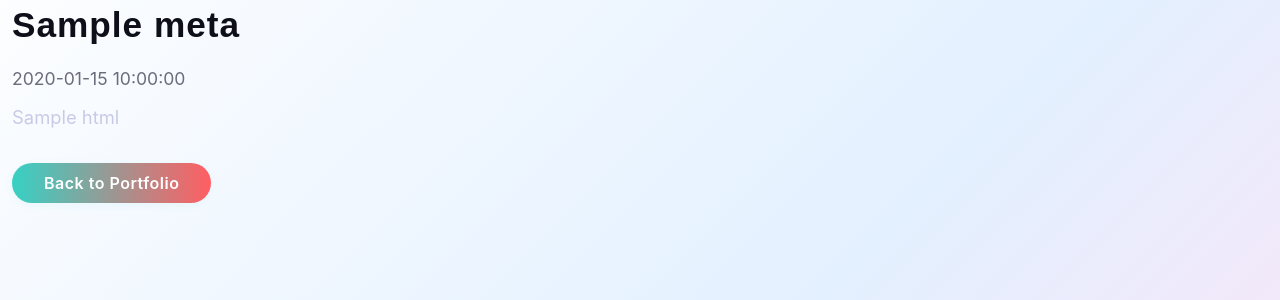
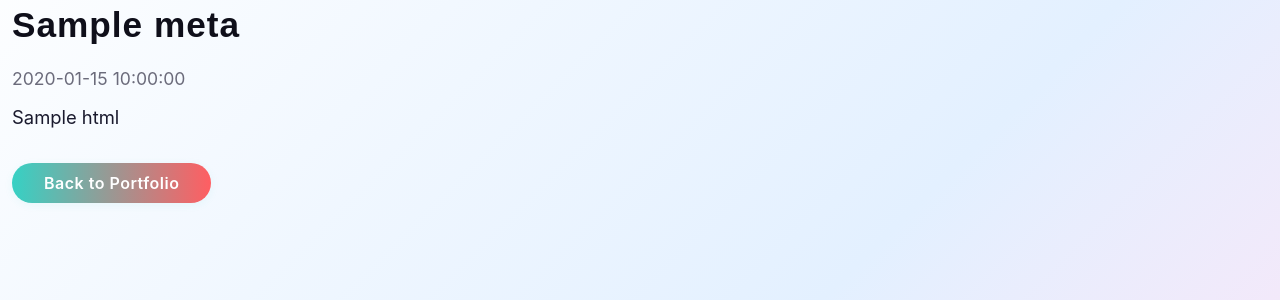
Before and after one commit to Rush1618/Portfolio_Rushabh, a Flask app: template templates/blog_post.html in a window 1280 px wide. Shown: the part 126-426 px from the top of the page. Run offline with Flask 2, Linux system fonts and the light colour scheme; the template is opened without the code that fills it: most values are stand-ins (such as "Sample title", 1, 10 or a date in 2020).

Commit message:
refactor: optimize blog post page for dark mode and semantic structure

```diff
--- a/templates/blog_post.html
+++ b/templates/blog_post.html
@@ -3,7 +3,7 @@
 <div class="container py-5">
     <h2 class="mb-3" style="font-size:2.2rem; font-weight:700;">{{ post.meta.title }}</h2>
     <div class="text-muted mb-2" style="font-size:1.1rem;">{{ post.meta.date }}</div>
-    <div class="mb-4 blog-content" style="font-size:1.15rem; line-height:1.7; color:#c7cbe6;">{{ post.html|safe }}</div>
+    <div class="mb-4 blog-content" style="font-size:1.15rem; line-height:1.7;">{{ post.html|safe }}</div>
     <a href="/" class="btn btn-outline-secondary">Back to Portfolio</a>
 </div>
 {% endblock %}
```
